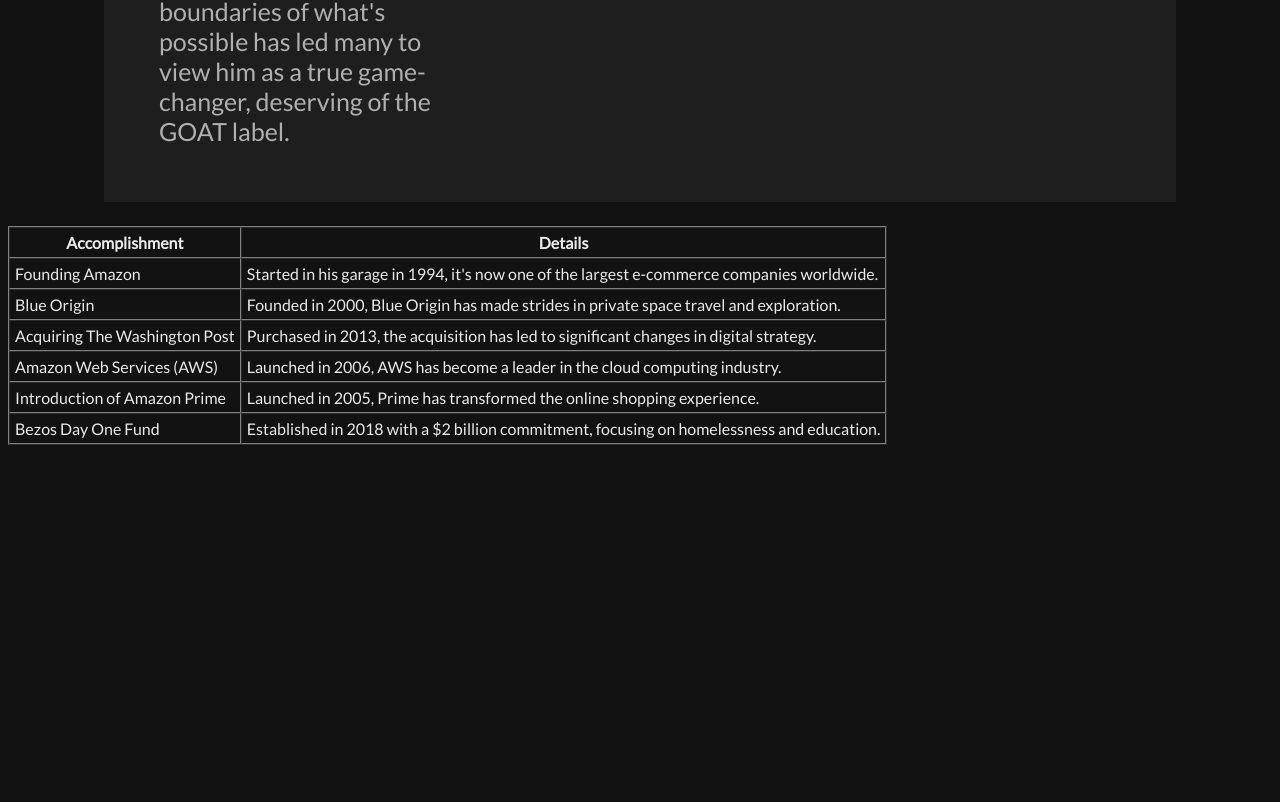
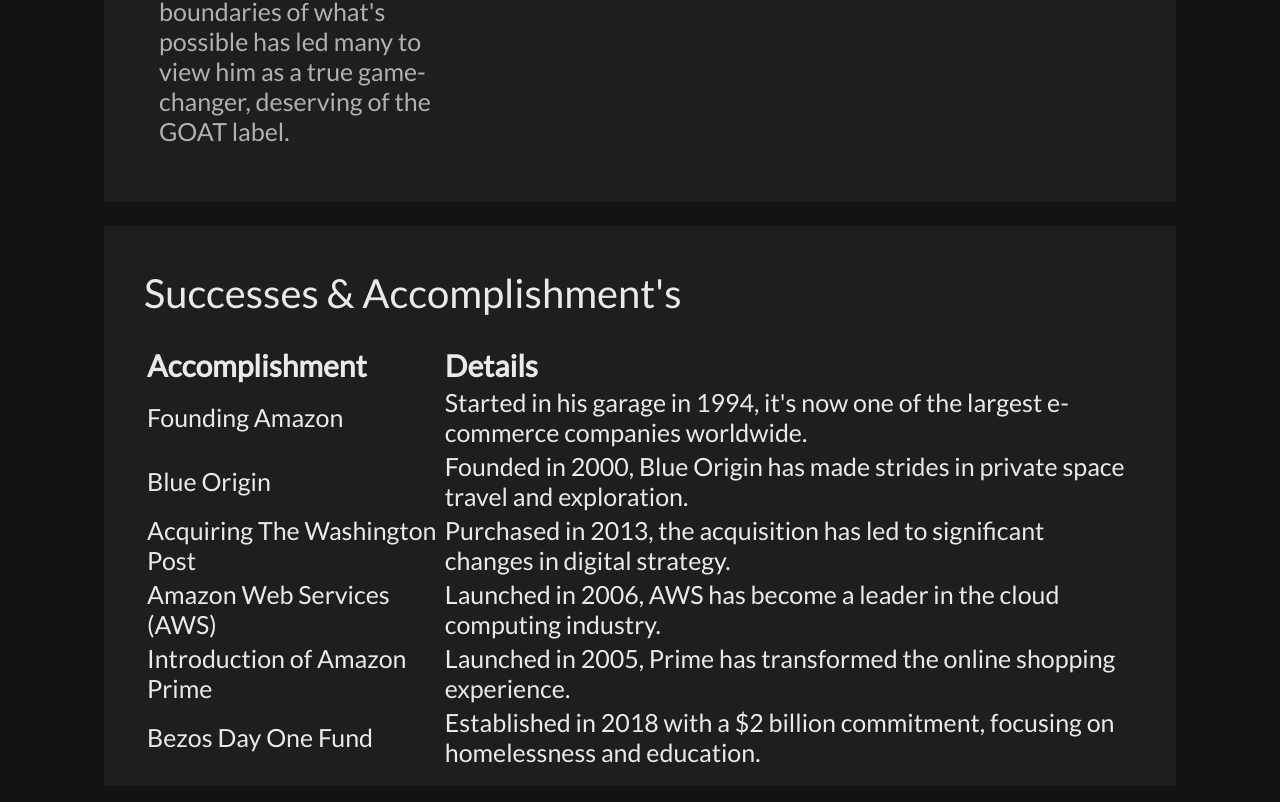
Before and after one commit to jobyfoster/GOAT-Project, a plain HTML site: page index.html in a window 1280 px wide. Shown: the part 1604-2406 px from the top of the page. Before the commit the page ends 2057 px from the top, so only its background shows below. Drawn offline with Linux system fonts and the light colour scheme.

Commit message:
Cool changes, need to make horizontal seperators for table.

```diff
--- a/index.html
+++ b/index.html
@@ -2,7 +2,7 @@
 <html>
   <head>
     <meta name="viewport" content="width=device-width, initial-scale=1.0" />
-    <title>Bezos: The Visionary, Entrepreneur, and Space Pioneer</title>
+    <title>Jeff Bezos: The Visionary, Entrepreneur, and Space Pioneer</title>
 
     <link rel="preconnect" href="https://fonts.googleapis.com" />
     <link rel="preconnect" href="https://fonts.gstatic.com" crossorigin />
@@ -19,6 +19,7 @@
       <p><a href="#overview">overview</a></p>
       <p><a href="#successes">jeff's successes</a></p>
     </div>
+
     <hr />
 
     <div id="overview">
@@ -26,6 +27,7 @@
         <h1 id="name">Jeff Bezos</h1>
         <img style="width: 250px" src="images/jeff bezos headshot.jpg" />
       </div>
+
       <div class="overview-content" id="who-is-he">
         <h1 class="about-title">Who is he?</h1>
         <p class="about-text">
@@ -50,7 +52,7 @@
           stepping down as CEO. Currently, he's engaged in various philanthropic
           efforts, such as the Bezos Day One Fund, and continues to pursue his
           long-term vision for space exploration and other technological
-          innovations
+          innovations.
         </p>
       </div>
 
@@ -70,16 +72,18 @@
     </div>
 
     <div id="successes">
-      <table border="1" cellpadding="5" cellspacing="0">
+      <h1 class="about-title">Successes &amp; Accomplishment's</h1>
+      <table id="successes-table">
         <thead>
           <tr>
             <th>Accomplishment</th>
             <th>Details</th>
           </tr>
         </thead>
+
         <tbody>
           <tr>
-            <td>Founding Amazon</td>
+            <td style="width: 30%">Founding Amazon</td>
             <td>
               Started in his garage in 1994, it's now one of the largest
               e-commerce companies worldwide.
--- a/styles.css
+++ b/styles.css
@@ -90,3 +90,23 @@ pre {
 .about-text {
   font-size: 25px;
 }
+
+#successes {
+  background-color: var(--secondary-background);
+
+  margin: 3vh 12vh;
+  padding: 2vh 5vh;
+}
+
+#successes-table thead {
+  text-align: left;
+  font-size: 30px;
+}
+
+#successes-table tbody {
+  font-size: 25px;
+}
+
+#successes-table tbody tr {
+  border-bottom: 1px solid #ddd;
+}
```
